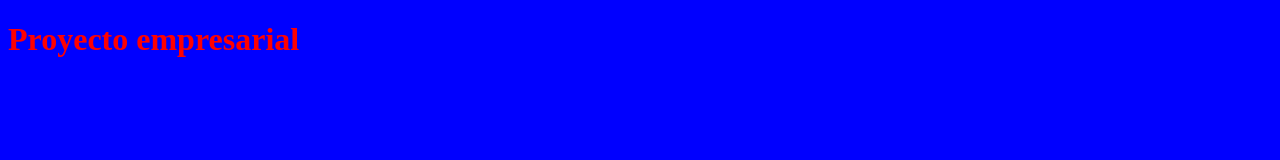
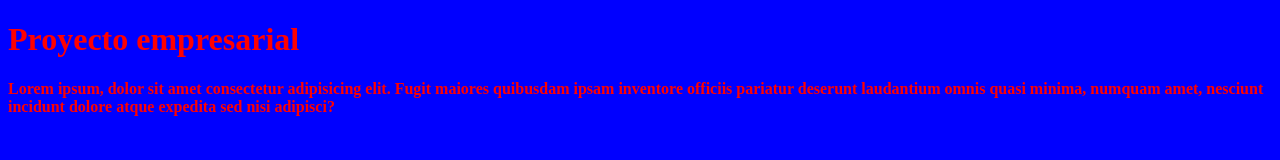
Before and after one commit to joserodriguez18/prueba, a plain HTML site: page index.html in a window 1280 px wide. Drawn offline with Linux system fonts and the light colour scheme.

Commit message:
Reaciendo el proyecto

```diff
--- a/index.html
+++ b/index.html
@@ -8,5 +8,6 @@
 </head>
 <body>
     <h1>Proyecto empresarial</h1>
+    <p>Lorem ipsum, dolor sit amet consectetur adipisicing elit. Fugit maiores quibusdam ipsam inventore officiis pariatur deserunt laudantium omnis quasi minima, numquam amet, nesciunt incidunt dolore atque expedita sed nisi adipisci?</p>
 </body>
 </html>
```
Also changed, not shown: js/script.js (added).
